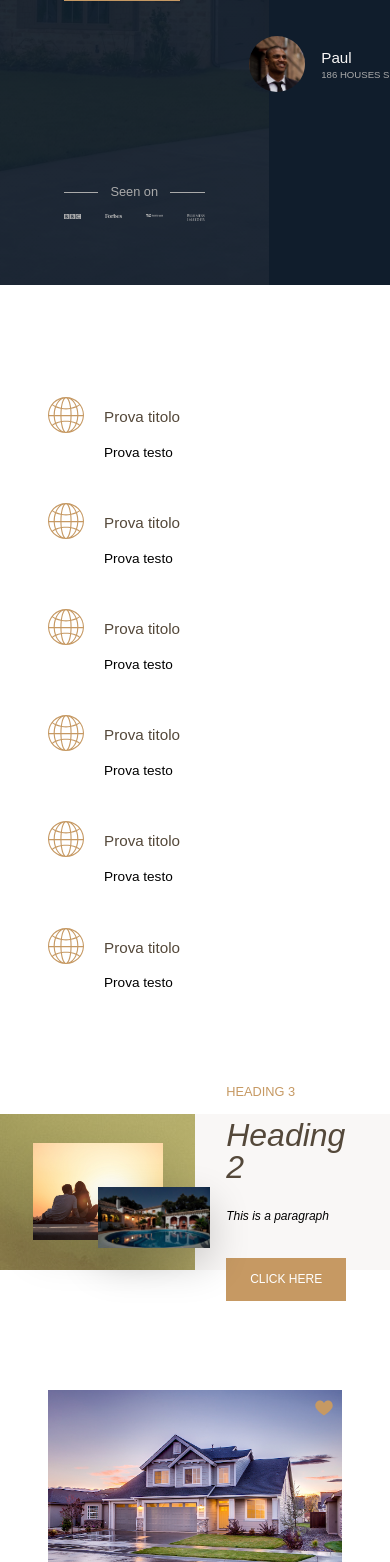
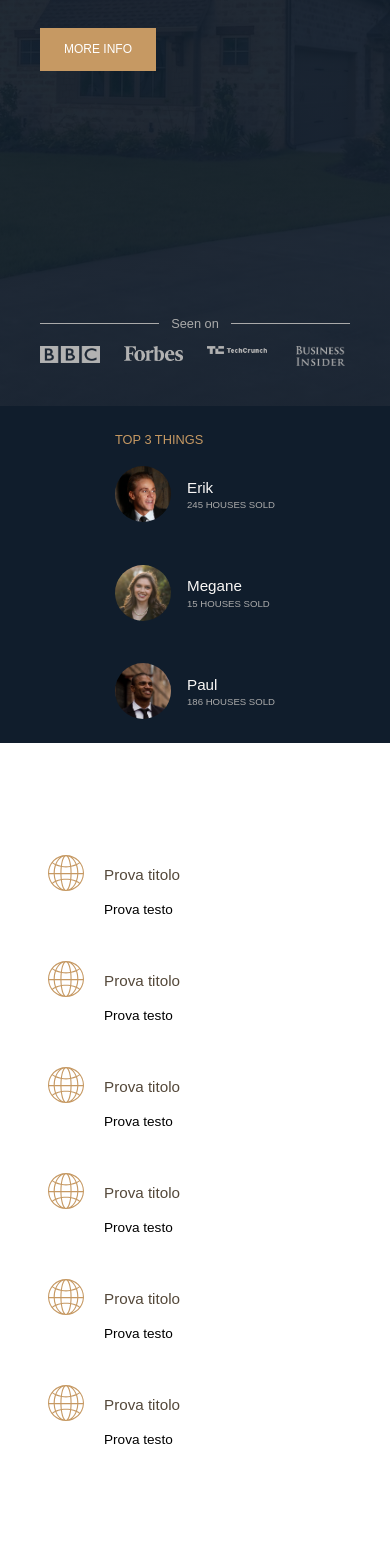
Before and after one commit to debuy-co/nexter_grids, a React (Create React App) app: page / in a window 390 px wide. Shown: the part 438-2000 px from the top of the page. Built offline with nearby package versions, Linux system fonts and the light colour scheme.

Commit message:
Writing Media Queries - Part 2

```diff
--- a/src/sass/_base.scss
+++ b/src/sass/_base.scss
@@ -18,6 +18,8 @@
 //RESPONSIVE BREAKPOINTS
 $bp-largest: 75em; //corrisponde to 1200px and is the result of 1200px/16
 $bp-large: 62.5em; //1000px
+$bp-medium: 50em; //800px
+$bp-small: 37.5em; //600px
 
 *,
 *::after,
@@ -80,6 +82,11 @@
       [center-end] minmax(6rem, 1fr) [full-end];
   }
 
+  @media only screen and (max-width: $bp-medium) {
+    //removed all the other rows and it is not a problem , they will just become implit rows and all the other
+    grid-template-rows: 6rem calc(100vh - 6rem);
+  }
+
   // //just for development purposes, alter we are going to remove it
   // & > * {
   //   font-size: 3rem;
--- a/src/sass/_header.scss
+++ b/src/sass/_header.scss
@@ -25,6 +25,14 @@
     min-content,
     max-content
   ); //the above one has been changed so that it will scale properly, in this way we say the column shall never be more narrow than the content
+
+  @media only screen and (max-width: $bp-medium) {
+    grid-column: 1 / -1;
+  }
+
+  @media only screen and (max-width: $bp-small) {
+    padding: 5rem;
+  }
 
   justify-content: center; //so all the conent is now centered
 
--- a/src/sass/_realtors.scss
+++ b/src/sass/_realtors.scss
@@ -1,6 +1,11 @@
 .realtors {
   background-color: $color-secondary;
   grid-column: col-start 7 / full-end;
+
+  @media only screen and (max-width: $bp-medium) {
+    grid-column: 1 / -1;
+  }
+
   padding: 3rem;
 
   display: grid;
@@ -11,6 +16,15 @@
   &__list {
     display: grid;
     grid-template-columns: min-content max-content;
+
+    @media only screen and (max-width: $bp-medium) {
+      grid-template-columns: repeat(3, min-content max-content);
+    }
+
+    @media only screen and (max-width: $bp-small) {
+      grid-template-columns: min-content max-content;
+    }
+
     grid-column-gap: 2rem;
 
     grid-row-gap: 5vh; //why in this way? because we want this spacing to change whenever we change the height of the viewport
--- a/src/sass/_story.scss
+++ b/src/sass/_story.scss
@@ -7,11 +7,17 @@
         rgba($color-primary, 0.5)
       ),
       url(../assets/img/back.jpg);
+    background-size: cover;
 
     display: grid;
     grid-template-rows: repeat(6, 1fr);
     grid-template-columns: repeat(6, 1fr);
     align-items: center;
+
+    @media only screen and (max-width: $bp-medium) {
+      grid-column: 1 / -1;
+      padding: 6rem;
+    }
   }
 
   &__img--1 {
@@ -20,6 +26,11 @@
     grid-column: 2/6;
     //what you will see when you apply above settings is that the image will not complitely fill a square made by 6x6 cells, as images will keep their aspect ratio.
     box-shadow: 0 2rem 5rem rgba(black, 0.1);
+
+    @media only screen and (max-width: $bp-medium) {
+      grid-column: 1 / 5;
+      grid-row: 1/-1;
+    }
   }
 
   &__img--2 {
@@ -28,11 +39,21 @@
     grid-column: 4/7;
     box-shadow: 0 2rem 5rem rgba(black, 0.2);
     z-index: 20; //so that it will stay on top of the other elements
+
+    @media only screen and (max-width: $bp-medium) {
+      grid-row: 1/-1;
+      width: 115%;
+    }
   }
 
   &__content {
     background-color: $color-grey-light-1;
     grid-column: col-start 5 / full-end;
+
+    @media only screen and (max-width: $bp-medium) {
+      grid-row: 5 / 6;
+      grid-column: 1 / -1;
+    }
 
     padding: 6rem 8vw;
 
```
